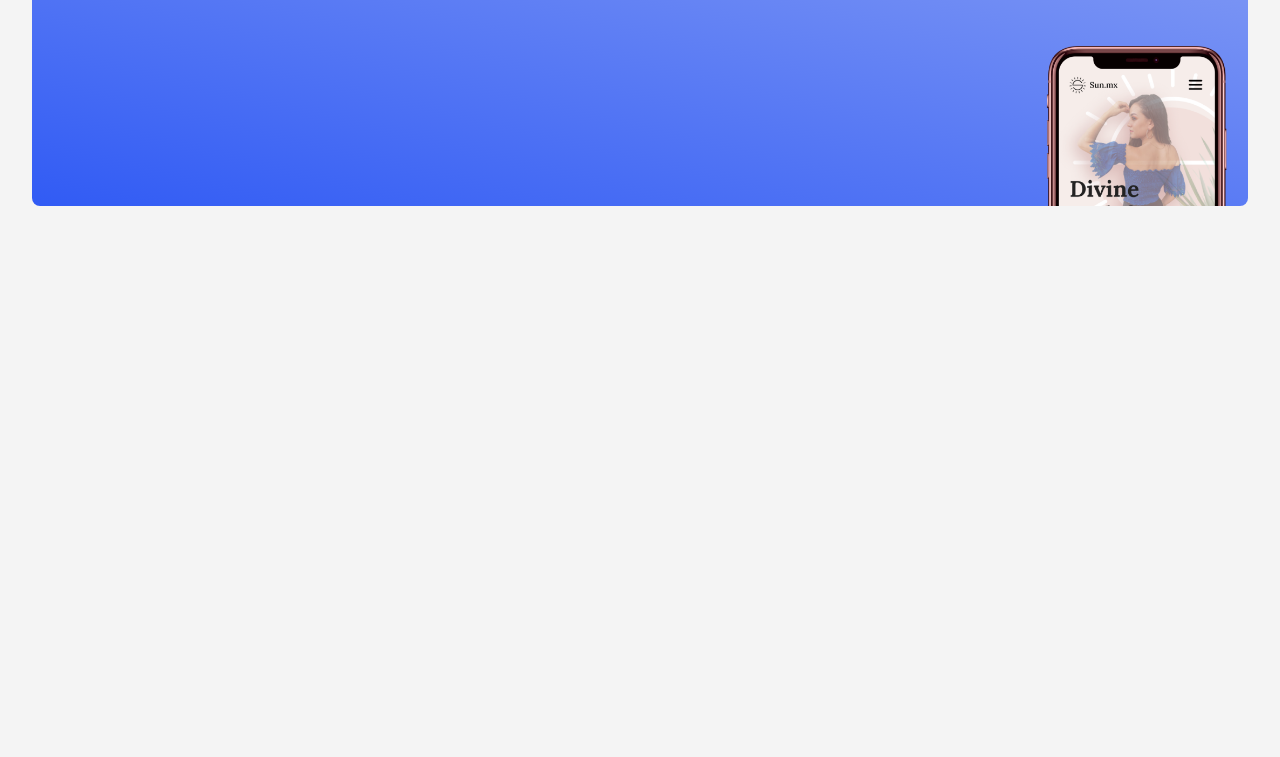
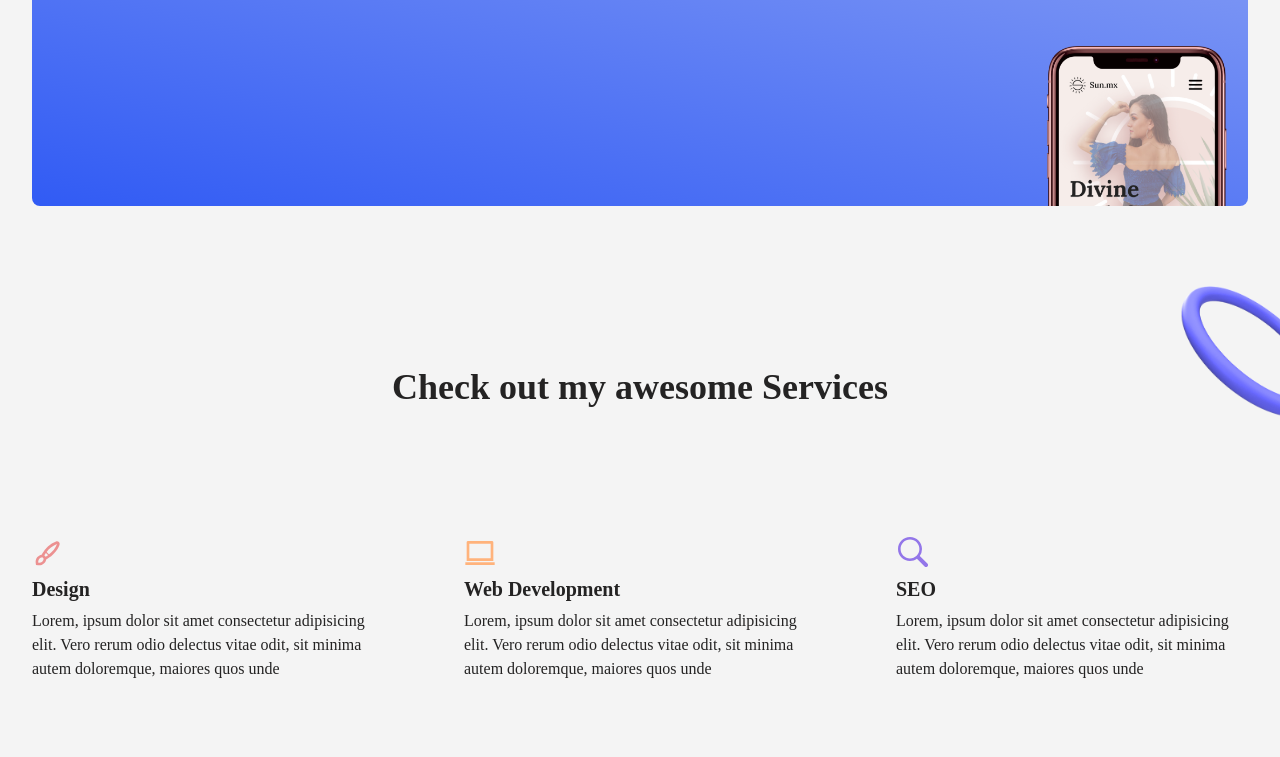
Before and after one commit to PedroEdu6786/client-portfolio, a Next.js app: page / in a window 1280 px wide. Shown: the part 2005-2762 px from the top of the page. Before the commit the page ends 2211 px from the top, so only its background shows below. Built offline with nearby package versions, Linux system fonts and the light colour scheme; a web font is replaced by a local one.

Commit message:
feat: new filter component, services section mobile completed, react icon into social icon component molecule, new atomic design services components

```diff
--- a/pages/index.jsx
+++ b/pages/index.jsx
@@ -2,6 +2,7 @@ import React from 'react'
 import Header from '../src/components/organisms/Header'
 import Hero from '../src/components/organisms/Hero'
 import Projects from '../src/components/organisms/Projects'
+import Services from '../src/components/organisms/Services'
 
 const Home = () => {
   return (
@@ -9,6 +10,7 @@ const Home = () => {
       <Header />
       <Hero />
       <Projects />
+      <Services />
     </>
   )
 }
--- /dev/null
+++ b/src/components/atoms/Filter.js
@@ -0,0 +1,14 @@
+import styled from '@emotion/styled'
+
+export const Filter = styled.span`
+  position: absolute;
+  width: 200px;
+  height: 200px;
+  mix-blend-mode: hue;
+  background: blue;
+  top: ${(props) => props.top && props.top};
+  right: ${(props) => props.right && props.right};
+  bottom: ${(props) => props.bottom && props.bottom};
+  left: ${(props) => props.left && props.left};
+  z-index: 0;
+`
--- a/src/components/atoms/ReactIcon.jsx
+++ b/src/components/atoms/ReactIcon.jsx
@@ -1,22 +1,10 @@
 import Icon from '@chakra-ui/icon'
-import { MotionBox } from '../../motion/motionComponents'
-import { iconMotion } from '../../motion/motionVariants'
 
 const ReactIcon = ({ icon, ...rest }) => {
   return (
-    <MotionBox
-      color="portfolio.blue"
-      p=".5rem"
-      border="3px solid"
-      borderColor="portfolio.blue"
-      borderRadius="50%"
-      cursor="pointer"
-      variants={iconMotion}
-      whileHover="show"
-      whileTap="show"
-    >
+    <>
       <Icon as={icon} fontSize="2rem" {...rest} />
-    </MotionBox>
+    </>
   )
 }
 
--- /dev/null
+++ b/src/components/molecules/ServiceBox.jsx
@@ -0,0 +1,16 @@
+import { Heading, Stack, Text } from '@chakra-ui/layout'
+import ReactIcon from '../atoms/ReactIcon'
+
+const ServiceBox = ({ icon, title, description, color }) => {
+  return (
+    <Stack>
+      <ReactIcon icon={icon} color={color} />
+      <Heading as="h3" size="md">
+        {title}
+      </Heading>
+      <Text>{description}</Text>
+    </Stack>
+  )
+}
+
+export default ServiceBox
--- /dev/null
+++ b/src/components/molecules/SocialIcon.jsx
@@ -0,0 +1,23 @@
+import { MotionBox } from '../../motion/motionComponents'
+import { iconMotion } from '../../motion/motionVariants'
+import ReactIcon from '../atoms/ReactIcon'
+
+const SocialIcon = ({ icon, ...rest }) => {
+  return (
+    <MotionBox
+      color="portfolio.blue"
+      p=".5rem"
+      border="3px solid"
+      borderColor="portfolio.blue"
+      borderRadius="50%"
+      cursor="pointer"
+      variants={iconMotion}
+      whileHover="show"
+      whileTap="show"
+    >
+      <ReactIcon as={icon} fontSize="2rem" {...rest} />
+    </MotionBox>
+  )
+}
+
+export default SocialIcon
--- a/src/components/molecules/SocialMedia.jsx
+++ b/src/components/molecules/SocialMedia.jsx
@@ -1,14 +1,14 @@
 import { HStack } from '@chakra-ui/layout'
 import { AiOutlineInstagram, AiOutlineWhatsApp } from 'react-icons/ai'
 import { FaLinkedinIn } from 'react-icons/fa'
-import ReactIcon from '../atoms/ReactIcon'
+import SocialIcon from './SocialIcon'
 
 const SocialMedia = () => {
   return (
     <HStack spacing="1rem" color="portfolio.blue">
-      <ReactIcon icon={AiOutlineInstagram} />
-      <ReactIcon icon={AiOutlineWhatsApp} />
-      <ReactIcon icon={FaLinkedinIn} />
+      <SocialIcon icon={AiOutlineInstagram} />
+      <SocialIcon icon={AiOutlineWhatsApp} />
+      <SocialIcon icon={FaLinkedinIn} />
     </HStack>
   )
 }
--- a/src/components/organisms/Hero.jsx
+++ b/src/components/organisms/Hero.jsx
@@ -1,23 +1,12 @@
 import { Button } from '@chakra-ui/button'
 import { Image } from '@chakra-ui/image'
-import { Box, Heading, Stack, Text } from '@chakra-ui/layout'
-import styled from '@emotion/styled'
+import { Box, Stack, Text } from '@chakra-ui/layout'
+import { Filter } from '../atoms/Filter'
 import Title from '../atoms/Title'
 import HeroIcon from '../molecules/HeroIcon'
 import HeroMessages from '../molecules/HeroMessages'
 import SocialMedia from '../molecules/SocialMedia'
 import MarginTemplate from '../templates/MarginTemplate'
-
-const Filter = styled.span`
-  position: absolute;
-  width: 150px;
-  height: 150px;
-  mix-blend-mode: hue;
-  background: blue;
-  top: 150px;
-  right: -20px;
-  z-index: 0;
-`
 
 const Hero = () => {
   return (
@@ -33,16 +22,7 @@ const Hero = () => {
         filter="drop-shadow(20px 30px 50px rgba(0, 0, 0, 0.25))"
         alt=""
       />
-      {/* <Box
-        bgColor="portfolio.blue"
-        pos="absolute"
-        w="150px"
-        h="150px"
-        top="150"
-        right="-20"
-        zIndex="0"
-      ></Box> */}
-      <Filter></Filter>
+      <Filter top="150px" right="-20px" />
       <Image
         pos="absolute"
         w="150px"
--- /dev/null
+++ b/src/components/organisms/Services.jsx
@@ -0,0 +1,59 @@
+import { Box, Heading, Image, Stack } from '@chakra-ui/react'
+import { TiBrush } from 'react-icons/ti'
+import { RiMacbookLine } from 'react-icons/ri'
+import { GoSearch } from 'react-icons/go'
+import ServiceBox from '../molecules/ServiceBox'
+import MarginTemplate from '../templates/MarginTemplate'
+import { Filter } from '../atoms/Filter'
+
+const Services = () => {
+  return (
+    <Box mt="5rem" pos="relative" overflow="hidden">
+      <Filter top="0" right="-50px" />
+      <Image
+        src="/img/3d-ring.png"
+        pos="absolute"
+        w="150px"
+        zIndex="-1"
+        top="0"
+        right="-50px"
+      />
+      <Filter bottom="0" left="-50px" />
+      <Image
+        src="/img/3d-pill.png"
+        pos="absolute"
+        w="150px"
+        zIndex="-1"
+        bottom="0"
+        left="-50px"
+      />
+      <MarginTemplate pt="5rem" pb="15rem">
+        <Stack spacing="8rem">
+          <Heading align="center">Check out my awesome Services</Heading>
+          <Stack spacing="5rem" direction={['column', 'row']}>
+            <ServiceBox
+              icon={TiBrush}
+              color="portfolio.lightRed"
+              title="Design"
+              description="Lorem, ipsum dolor sit amet consectetur adipisicing elit. Vero rerum odio delectus vitae odit, sit minima autem doloremque, maiores quos unde"
+            />
+            <ServiceBox
+              icon={RiMacbookLine}
+              color="portfolio.lightOrange"
+              title="Web Development"
+              description="Lorem, ipsum dolor sit amet consectetur adipisicing elit. Vero rerum odio delectus vitae odit, sit minima autem doloremque, maiores quos unde"
+            />
+            <ServiceBox
+              icon={GoSearch}
+              color="portfolio.lightPurple"
+              title="SEO"
+              description="Lorem, ipsum dolor sit amet consectetur adipisicing elit. Vero rerum odio delectus vitae odit, sit minima autem doloremque, maiores quos unde"
+            />
+          </Stack>
+        </Stack>
+      </MarginTemplate>
+    </Box>
+  )
+}
+
+export default Services
```
Also changed, not shown: public/img/3d-pill.png (added), public/img/3d-ring.png (added).
